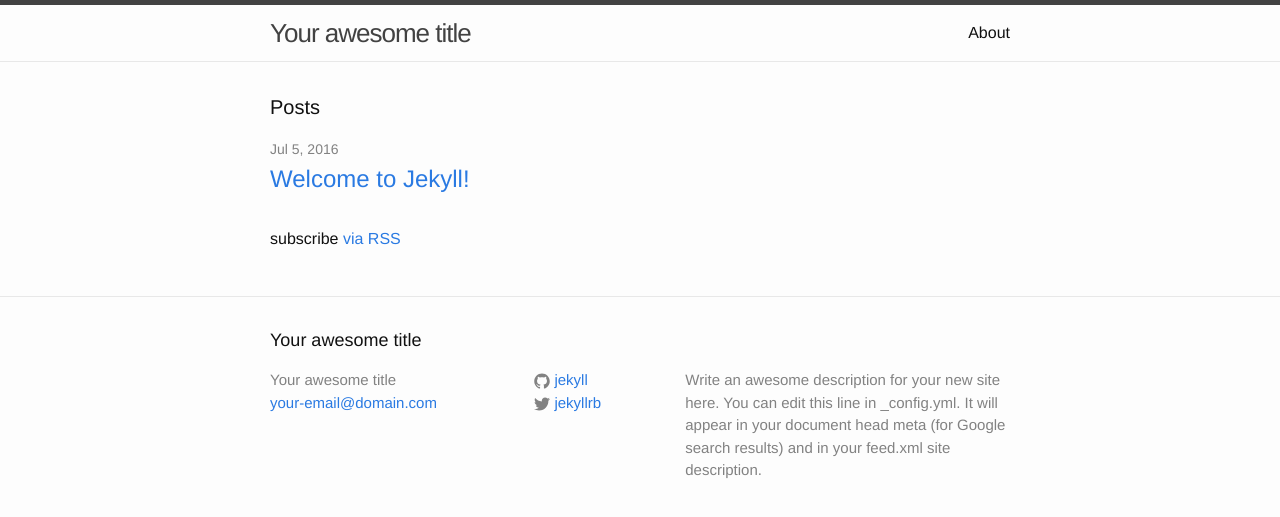
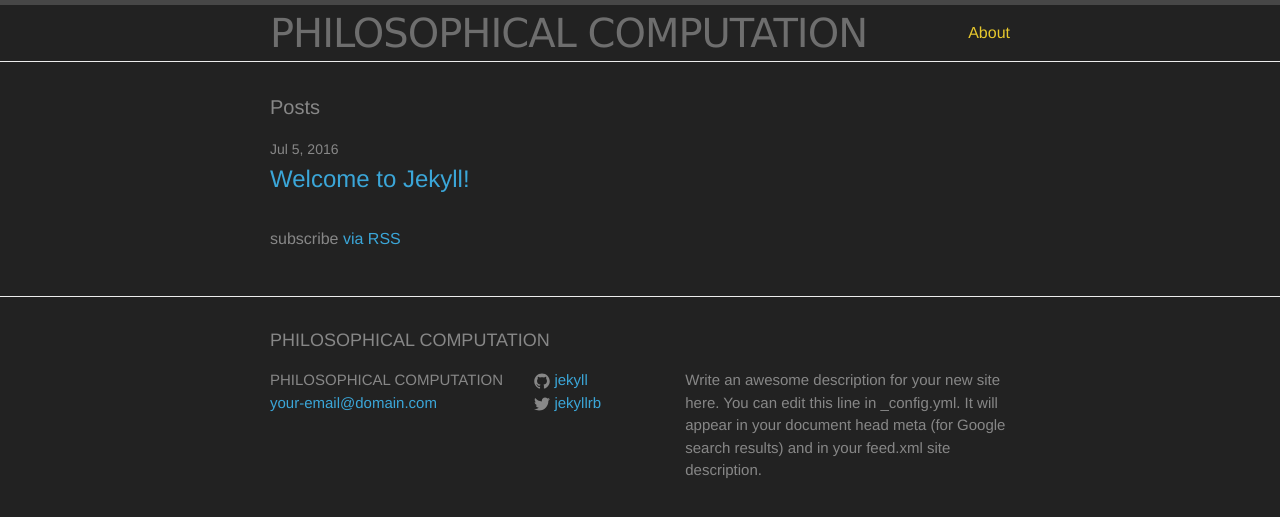
Before and after one commit to jmccune/jekyll1, a Jekyll site: the page built from index.html, in a window 1280 px wide. Shown: the top 517 px of the page. Built offline with Jekyll 4.4.1, drawn with Linux system fonts in a browser that asks for light colours.

Commit message:
Styling changes

```diff
--- a/_config.yml
+++ b/_config.yml
@@ -6,7 +6,7 @@
 # 'jekyll serve'. If you change this file, please restart the server process.
 
 # Site settings
-title: Your awesome title
+title: PHILOSOPHICAL COMPUTATION
 email: your-email@domain.com
 description: > # this means to ignore newlines until "baseurl:"
   Write an awesome description for your new site here. You can edit this
--- a/_sass/_base.scss
+++ b/_sass/_base.scss
@@ -91,15 +91,15 @@ h1, h2, h3, h4, h5, h6 {
  * Links
  */
 a {
-    color: $brand-color;
+    color: $blue-color;
     text-decoration: none;
 
     &:visited {
-        color: darken($brand-color, 15%);
+        color: $pink-color;
     }
 
     &:hover {
-        color: $text-color;
+        color: darken($gold-color, 10%);
         text-decoration: underline;
     }
 }
@@ -111,7 +111,7 @@ a {
  */
 blockquote {
     color: $grey-color;
-    border-left: 4px solid $grey-color-light;
+    border-left: 4px solid $grey-color-dark;
     padding-left: $spacing-unit / 2;
     font-size: 18px;
     letter-spacing: -1px;
@@ -130,9 +130,9 @@ blockquote {
 pre,
 code {
     font-size: 15px;
-    border: 1px solid $grey-color-light;
+    border: 1px solid $grey-color-dark;
     border-radius: 3px;
-    background-color: #eef;
+    background-color: #111;
 }
 
 code {
--- a/_sass/_layout.scss
+++ b/_sass/_layout.scss
@@ -11,16 +11,20 @@
 }
 
 .site-title {
-    font-size: 26px;
+    font-family: $title-font-family;
+    font-size: 40px;
     font-weight: 300;
     line-height: 56px;
     letter-spacing: -1px;
     margin-bottom: 0;
     float: left;
-
+    color: title-color;
     &,
     &:visited {
-        color: $grey-color-dark;
+        color: $title-color-dark;
+    }
+    &:hover {
+        color: $gold-color;
     }
 }
 
@@ -33,7 +37,7 @@
     }
 
     .page-link {
-        color: $text-color;
+        color: $gold-color;
         line-height: $base-line-height;
 
         // Gaps between nav items, but not on the last one
@@ -204,6 +208,7 @@
 }
 
 .post-title {
+    color: $blue-color;
     font-size: 42px;
     letter-spacing: -1px;
     line-height: 1;
--- a/_sass/_syntax-highlighting.scss
+++ b/_sass/_syntax-highlighting.scss
@@ -2,11 +2,11 @@
  * Syntax highlighting styles
  */
 .highlight {
-    background: #fff;
+    background: #222;
     @extend %vertical-rhythm;
 
     .highlighter-rouge & {
-      background: #eef;
+      background: #222;
     }
 
     .c     { color: #998; font-style: italic } // Comment
--- a/css/main.scss
+++ b/css/main.scss
@@ -6,7 +6,8 @@
 
 
 // Our variables
-$base-font-family: "Helvetica Neue", Helvetica, Arial, sans-serif;
+$title-font-family: "Geneva","Helvetica Neue", Helvetica, Arial, sans-serif;
+$base-font-family: "Avenir Next", "Helvetica Neue", Helvetica, Arial, sans-serif;
 $base-font-size:   16px;
 $base-font-weight: 400;
 $small-font-size:  $base-font-size * 0.875;
@@ -14,13 +15,25 @@ $base-line-height: 1.5;
 
 $spacing-unit:     30px;
 
-$text-color:       #111;
-$background-color: #fdfdfd;
-$brand-color:      #2a7ae2;
 
-$grey-color:       #828282;
+$background-color: #222222;
+
+
+
+
+
+$pink-color:	   #F94BF9;
+$gold-color:       #E7C82D;
+$blue-color:	   #3BA6D8;
+$grey-color:       #878787;
 $grey-color-light: lighten($grey-color, 40%);
 $grey-color-dark:  darken($grey-color, 25%);
+
+$title-color:	   $grey-color;
+$title-color-dark: darken($grey-color, 10%);
+
+$text-color:       $grey-color;
+$brand-color:      $gold-color;
 
 // Width of the content area
 $content-width:    800px;
```
